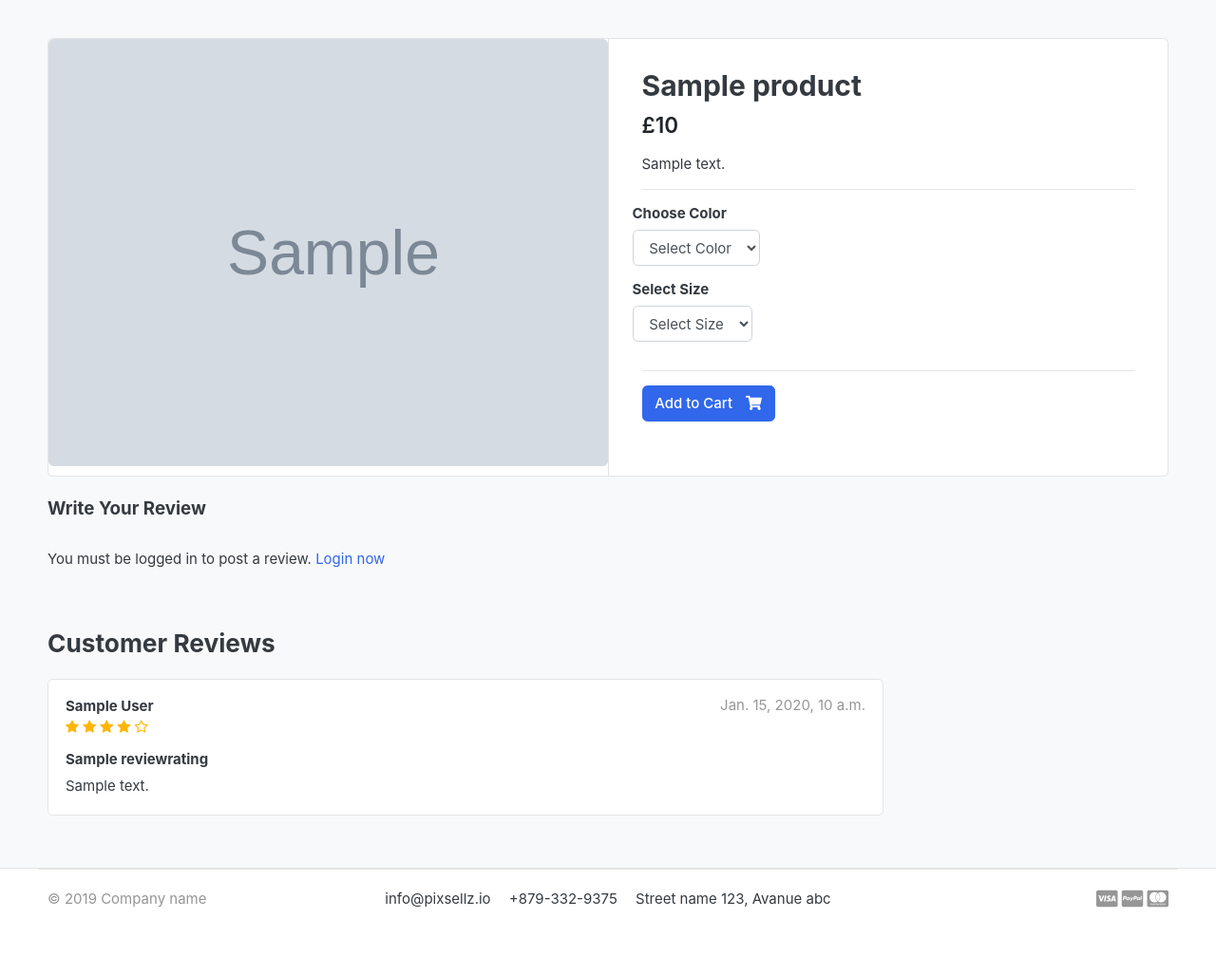
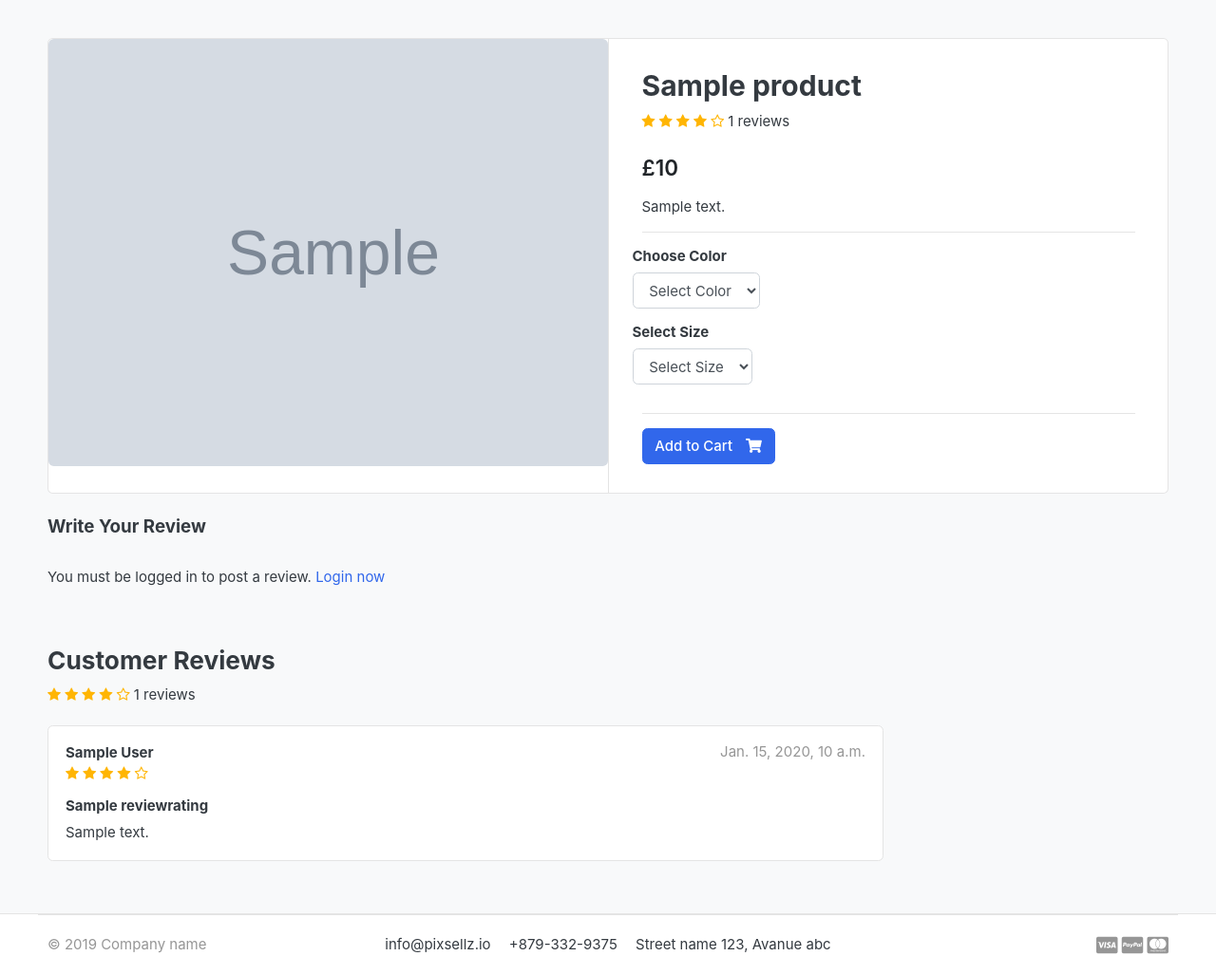
Before and after one commit to horger89/e-commerce_store, a Django app: a page that uses templates/store/product_detail.html in a window 1280 px wide. Shown: the part 118-1145 px from the top of the page at 95% size. Before the commit the page ends 1074 px from the top, so only its background shows below. Run offline with Django 3.2, Linux system fonts and the light colour scheme; tables that the repository leaves empty hold one stand-in row (values such as "Sample post"); grey boxes marked "Sample" are stand-in pictures; some libraries are stand-ins or nearby versions; some web fonts are replaced.

Commit message:
finished review and rating system

```diff
--- a/store/models.py
+++ b/store/models.py
@@ -2,6 +2,7 @@ from django.db import models
 from category.models import Category
 from django.urls import reverse
 from accounts.models import Account
+from django.db.models import Avg, Count
 
 # Create your models here.
 
@@ -22,6 +23,20 @@ class Product(models.Model):
 
     def __str__(self):
         return self.product_name
+
+    def averageReview(self):
+        reviews = ReviewRating.objects.filter(product=self, status=True).aggregate(average=Avg('rating'))
+        avg = 0
+        if reviews['average'] is not None:
+            avg = float(reviews['average'])
+            return avg
+
+    def countReview(self):
+        reviews = ReviewRating.objects.filter(product=self, status=True).aggregate(count=Count('id'))
+        count = 0
+        if reviews['count'] is not None:
+            count = int(reviews['count'])
+            return count
 
 class VariationManager(models.Manager):
     def colors(self):
--- a/templates/store/product_detail.html
+++ b/templates/store/product_detail.html
@@ -27,6 +27,18 @@
 
             <h2 class="title">{{ single_product.product_name }}</h2>
 
+            <div class="rating-star">
+                <span>
+                    <i class="fa fa-star{% if single_product.averageReview < 0.5 %}-o{% elif single_product.averageReview >= 0.5 and single_product.averageReview < 1 %}-half-o {% endif %}" aria-hidden="true"></i>
+                    <i class="fa fa-star{% if single_product.averageReview < 1.5 %}-o{% elif single_product.averageReview >= 1.5 and single_product.averageReview < 2 %}-half-o {% endif %}" aria-hidden="true"></i>
+                    <i class="fa fa-star{% if single_product.averageReview < 2.5 %}-o{% elif single_product.averageReview >= 2.5 and single_product.averageReview < 3 %}-half-o {% endif %}" aria-hidden="true"></i>
+                    <i class="fa fa-star{% if single_product.averageReview < 3.5 %}-o{% elif single_product.averageReview >= 3.5 and single_product.averageReview < 4 %}-half-o {% endif %}" aria-hidden="true"></i>
+                    <i class="fa fa-star{% if single_product.averageReview < 4.5 %}-o{% elif single_product.averageReview >= 4.5 and single_product.averageReview < 5 %}-half-o {% endif %}" aria-hidden="true"></i>
+                    <span>  {{ single_product.countReview }} reviews</span>
+                </span>
+            </div>
+
+            <br>
             <div class="mb-3">
                 <var class="price h4">£{{ single_product.price }}</var>
             </div>
@@ -85,6 +97,7 @@
             {% csrf_token %}
 
             <h5>Write Your Review</h5>
+
             <div>
                 {% if user.is_authenticated %}
                      {% if orderproduct %}
@@ -134,6 +147,17 @@
             <div>
             <header class="section-heading">
             <h3>Customer Reviews </h3>
+            <div class="rating-star">
+                <span>
+                    <i class="fa fa-star{% if single_product.averageReview < 0.5 %}-o{% elif single_product.averageReview >= 0.5 and single_product.averageReview < 1 %}-half-o {% endif %}" aria-hidden="true"></i>
+                    <i class="fa fa-star{% if single_product.averageReview < 1.5 %}-o{% elif single_product.averageReview >= 1.5 and single_product.averageReview < 2 %}-half-o {% endif %}" aria-hidden="true"></i>
+                    <i class="fa fa-star{% if single_product.averageReview < 2.5 %}-o{% elif single_product.averageReview >= 2.5 and single_product.averageReview < 3 %}-half-o {% endif %}" aria-hidden="true"></i>
+                    <i class="fa fa-star{% if single_product.averageReview < 3.5 %}-o{% elif single_product.averageReview >= 3.5 and single_product.averageReview < 4 %}-half-o {% endif %}" aria-hidden="true"></i>
+                    <i class="fa fa-star{% if single_product.averageReview < 4.5 %}-o{% elif single_product.averageReview >= 4.5 and single_product.averageReview < 5 %}-half-o {% endif %}" aria-hidden="true"></i>
+                    <span>  {{ single_product.countReview }} reviews</span>
+                </span>
+            </div>
+
             </header>
             </div>
 
@@ -155,6 +179,7 @@
                             <i class="fa fa-star{% if review.rating < 5 %}-o {% endif %}" aria-hidden="true"></i>
                         </span>
                     </div>
+
                 </div>
             </div> <!-- icontext.// -->
             <div class="mt-3">
```
